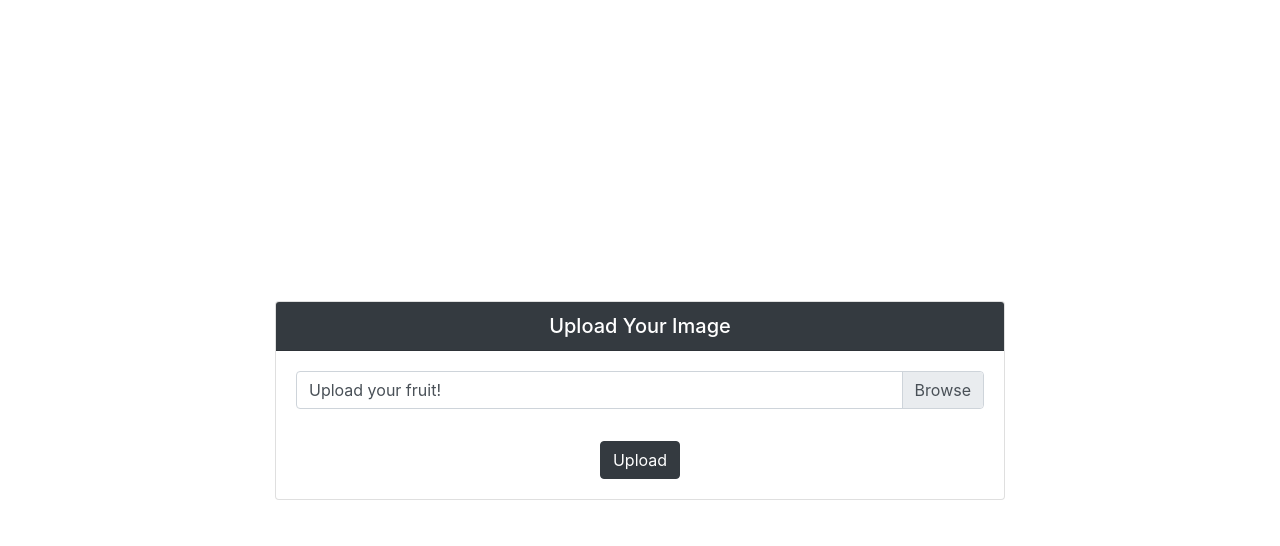
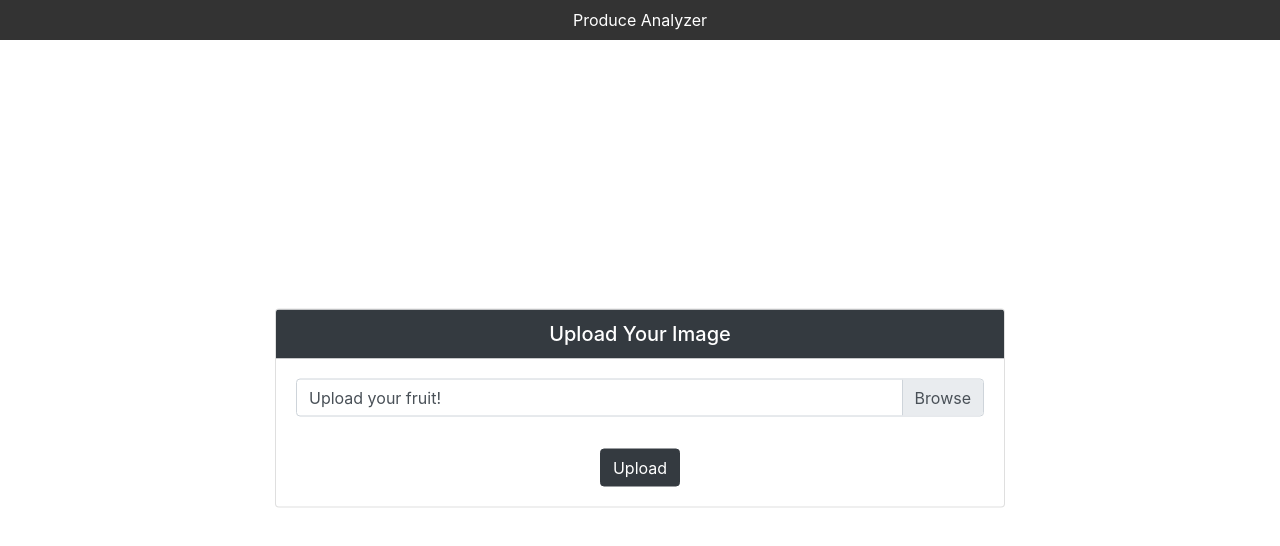
Before and after one commit to jaggergourley/Fruit-Freshness, a plain HTML site: page Jagger/index.html in a window 1280 px wide. Drawn offline with nearby package versions, Linux system fonts and the light colour scheme.

Commit message:
Added top bar

```diff
--- a/Jagger/index.html
+++ b/Jagger/index.html
@@ -10,7 +10,9 @@
 </head>
 
 <body>
-
+    <div class="top-bar text-center py-2">
+        <span>Produce Analyzer</span>
+    </div>
     <div class="container mt-5">
         <div class="row">
             <div class="col-md-8 offset-md-2">
--- a/Jagger/style.css
+++ b/Jagger/style.css
@@ -6,12 +6,18 @@ html, body {
 
 /* Center the container in the middle of the page */
 body {
-    display: flex;
-    align-items: center;
-    justify-content: center;
+    position: relative;
 }
 
 /* To remove any margins from Bootstrap that may offset it from the center */
 .container {
-    margin-top: 0 !important;
+    position: absolute;
+    top: 45%;
+    left: 50%;
+    transform: translate(-50%, -50%);
 }
+
+.top-bar {
+    background-color: #333; /* Dark background */
+    color: #fff; /* White text */
+}
```
